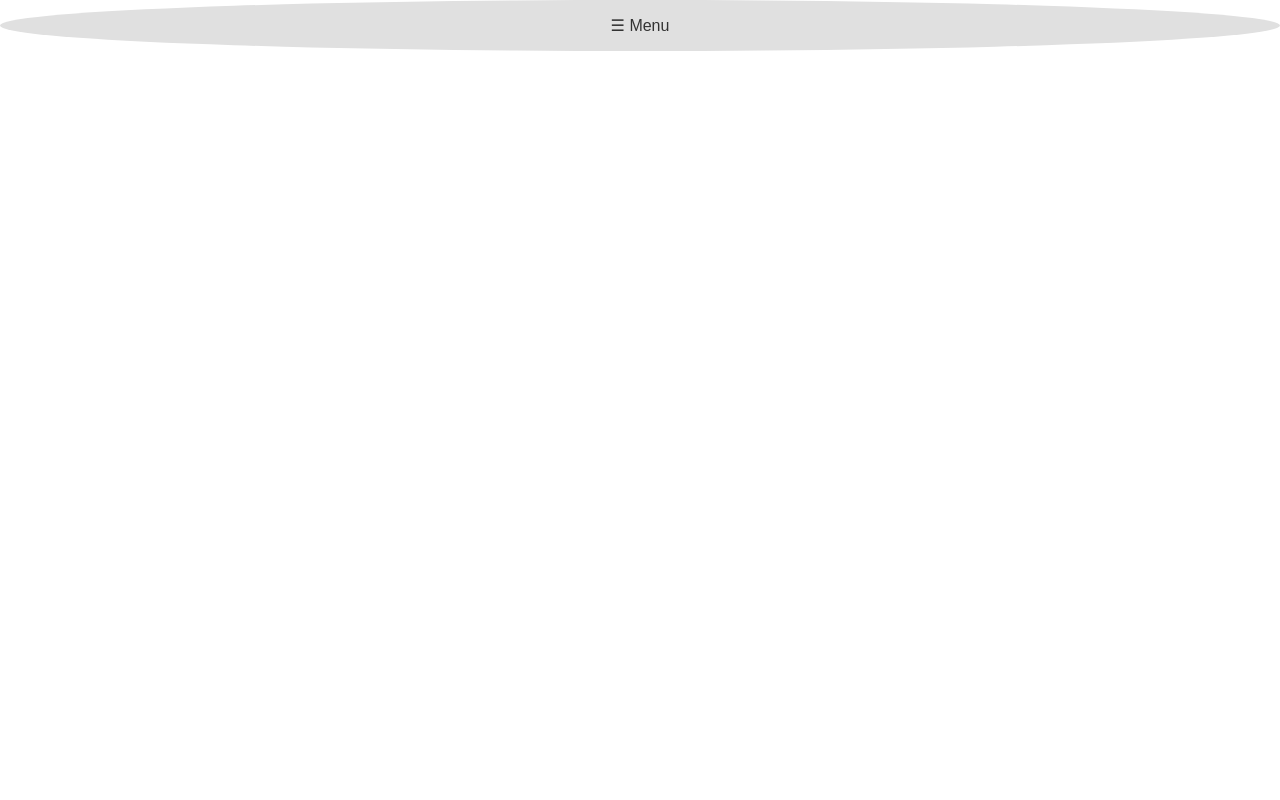
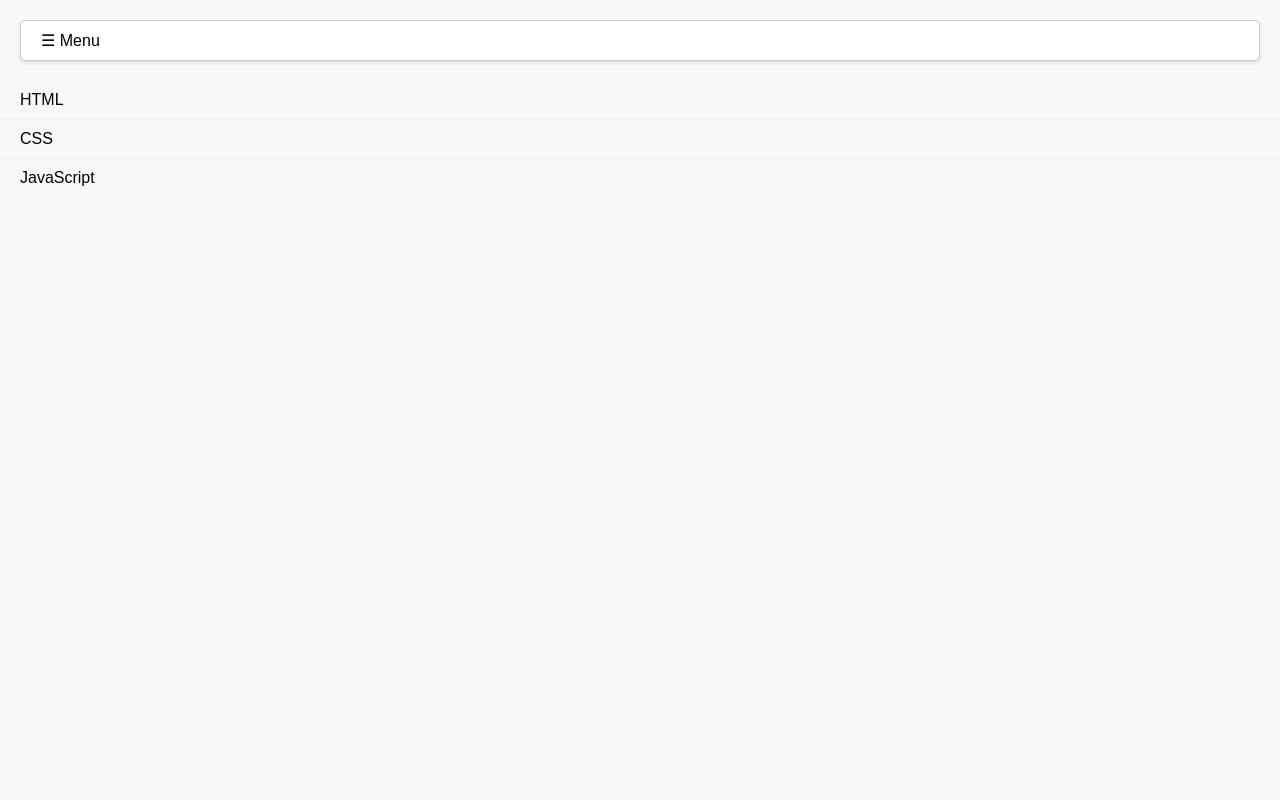
Before and after one commit to Buenno0/test-Hamburg-, a plain HTML site: page index.html in a window 1280 px wide. Both pictures are taken after a click on the element "☰ Menu". Shown: the top 800 px of the page. Drawn offline with Linux system fonts and the light colour scheme.

Commit message:
Update index.html

```diff
--- a/index.html
+++ b/index.html
@@ -5,53 +5,53 @@
 <meta name="viewport" content="width=device-width, initial-scale=1.0">
 <title>Menu Hambúrguer</title>
 <style>
-  /* Base styles for clean layout */
   body {
-    font-family: sans-serif;
+    font-family: Arial, sans-serif;
     margin: 0;
     padding: 0;
+    background-color: #f8f8f8;
   }
 
   .menu-hamburguer {
     cursor: pointer;
-    display: flex;
-    justify-content: center;
-    align-items: center;
-    padding: 1rem;
-    border-radius: 50%; /* Rounded corners for a soft touch */
-    background-color: #e0e0e0; /* Light gray background */
-    color: #333; /* Dark gray text for contrast */
-    transition: background-color 0.2s ease; /* Smooth hover effect */
+    display: block;
+    background-color: #fff;
+    border: 1px solid #ccc;
+    border-radius: 5px;
+    padding: 10px 20px;
+    margin: 20px;
+    box-shadow: 0 2px 4px rgba(0, 0, 0, 0.1);
+    transition: background-color 0.3s, box-shadow 0.3s;
   }
 
   .menu-hamburguer:hover {
-    background-color: #ddd; /* Slightly darker on hover */
+    background-color: #f0f0f0;
+    box-shadow: 0 4px 8px rgba(0, 0, 0, 0.1);
   }
 
   .opcoes {
     display: none;
     list-style-type: none;
     padding: 0;
-    margin: 0; /* Remove default margin for clean layout */
+    margin: 0;
   }
 
   .opcoes.visivel {
     display: block;
-    background-color: #fff; /* White background for options */
-    box-shadow: 0 2px 5px rgba(0, 0, 0, 0.1); /* Subtle shadow for depth */
-    position: absolute; /* Position the options list below the button */
-    top: calc(100% + 5px); /* Offset from button with a small gap */
-    left: 0;
-    width: 100%; /* Match the width of the menu button */
   }
 
   .opcoes li {
-    padding: 1rem;
-    transition: background-color 0.2s ease; /* Smooth hover effect */
+    padding: 10px 20px;
+    transition: background-color 0.3s;
+    border-bottom: 1px solid #eee;
+  }
+
+  .opcoes li:last-child {
+    border-bottom: none;
   }
 
   .opcoes li:hover {
-    background-color: #f5f5f5; /* Light gray background on hover */
+    background-color: #f0f0f0;
   }
 </style>
 </head>
```
